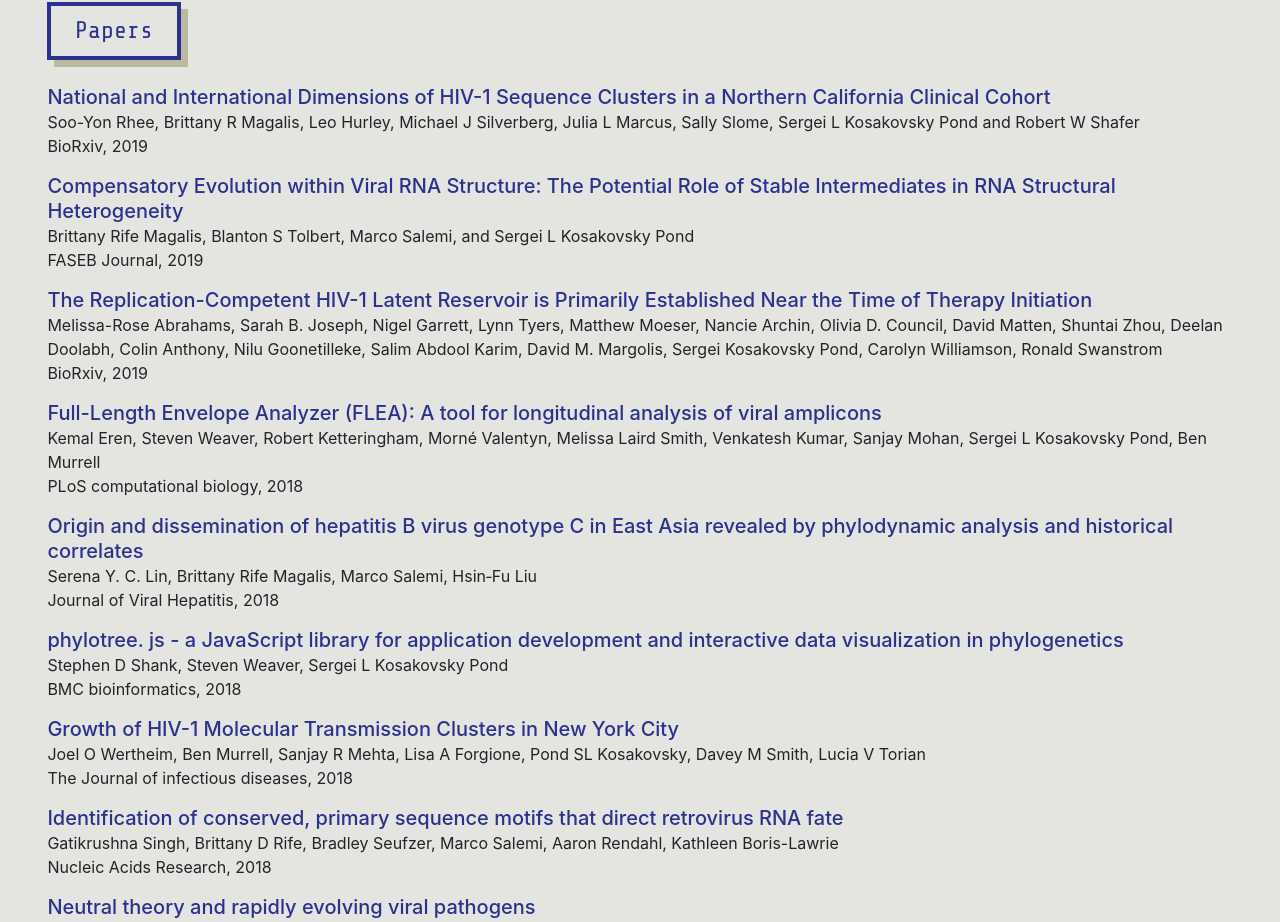
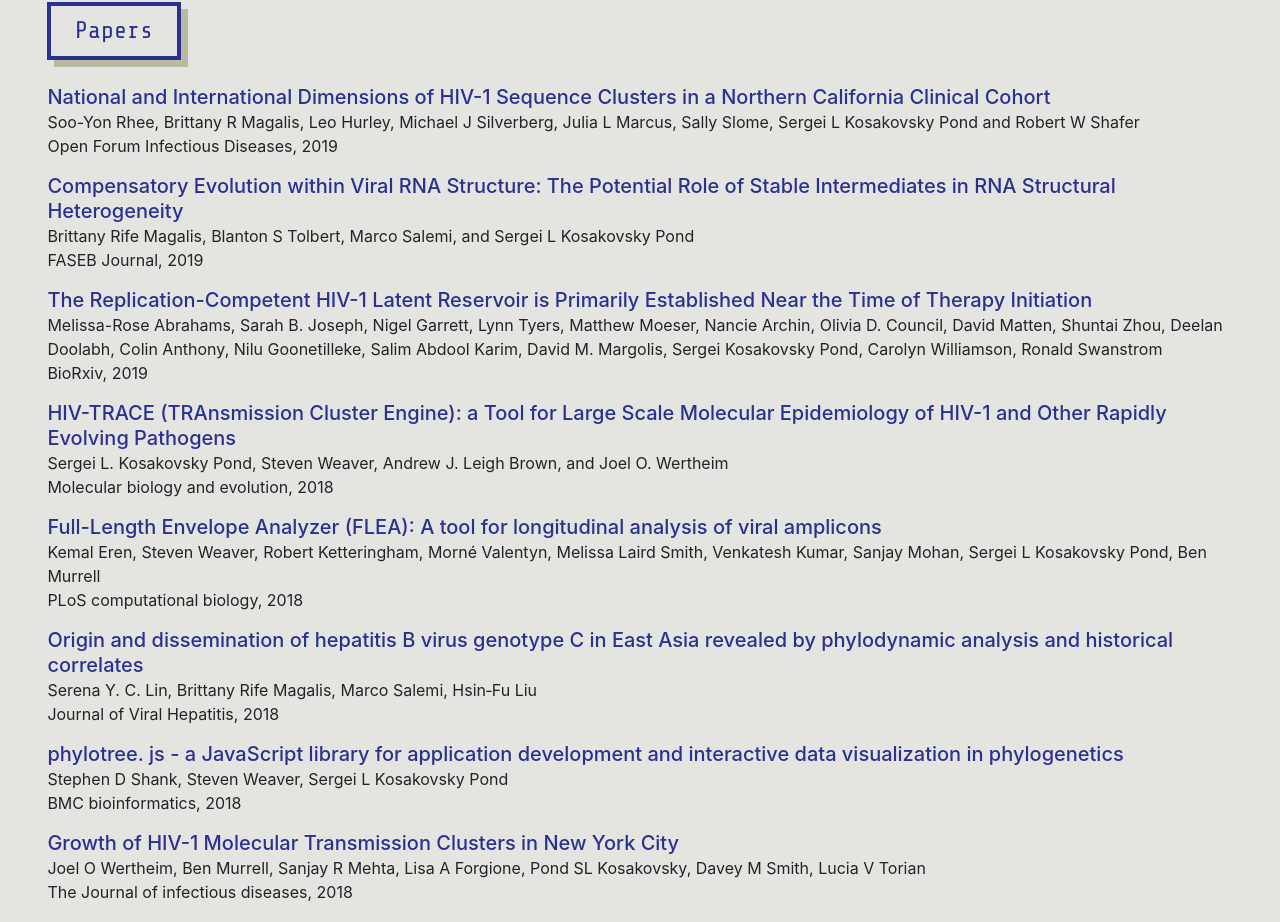
Before and after one commit to veg/LabSite, a React (Create React App) app: page / in a window 1280 px wide. Shown: the part 1908-2830 px from the top of the page. Built offline with nearby package versions, Linux system fonts and the light colour scheme.

Commit message:
add HIV-trace paper

```diff
--- a/src/data/papers_info.js
+++ b/src/data/papers_info.js
@@ -2,9 +2,9 @@ export default {
   "Northern California Clinical Cohort": {
     "title": "National and International Dimensions of HIV-1 Sequence Clusters in a Northern California Clinical Cohort",
     "authors": "Soo-Yon Rhee, Brittany R Magalis, Leo Hurley, Michael J Silverberg, Julia L Marcus, Sally Slome, Sergei L Kosakovsky Pond and Robert W Shafer",
-    "publication": "BioRxiv",
+    "publication": "Open Forum Infectious Diseases",
     "date": "2019",
-    "link": "https://www.biorxiv.org/content/10.1101/512475v1"
+    "link": "https://academic.oup.com/ofid/advance-article/doi/10.1093/ofid/ofz135/5380637"
   },
   "Stable Intermediates and RNA Structrual Heterogeneity": {
     "title": "Compensatory Evolution within Viral RNA Structure: The Potential Role of Stable Intermediates in RNA Structural Heterogeneity",
@@ -19,6 +19,13 @@ export default {
     "publication": "BioRxiv",
     "date": "2019",
     "link": "https://www.biorxiv.org/content/10.1101/512475v1"
+  },
+  "HIV-Trace": {
+    "title": "HIV-TRACE (TRAnsmission Cluster Engine): a Tool for Large Scale Molecular Epidemiology of HIV-1 and Other Rapidly Evolving Pathogens",
+    "authors": "Sergei L. Kosakovsky Pond, Steven Weaver, Andrew J. Leigh Brown, and Joel O. Wertheim",
+    "publication": "Molecular biology and evolution",
+    "date": "2018",
+    "link": "https://academic.oup.com/mbe/article/35/7/1812/4833215"
   },
   "Flea": {
     "title": "Full-Length Envelope Analyzer (FLEA): A tool for longitudinal analysis of viral amplicons",
```
